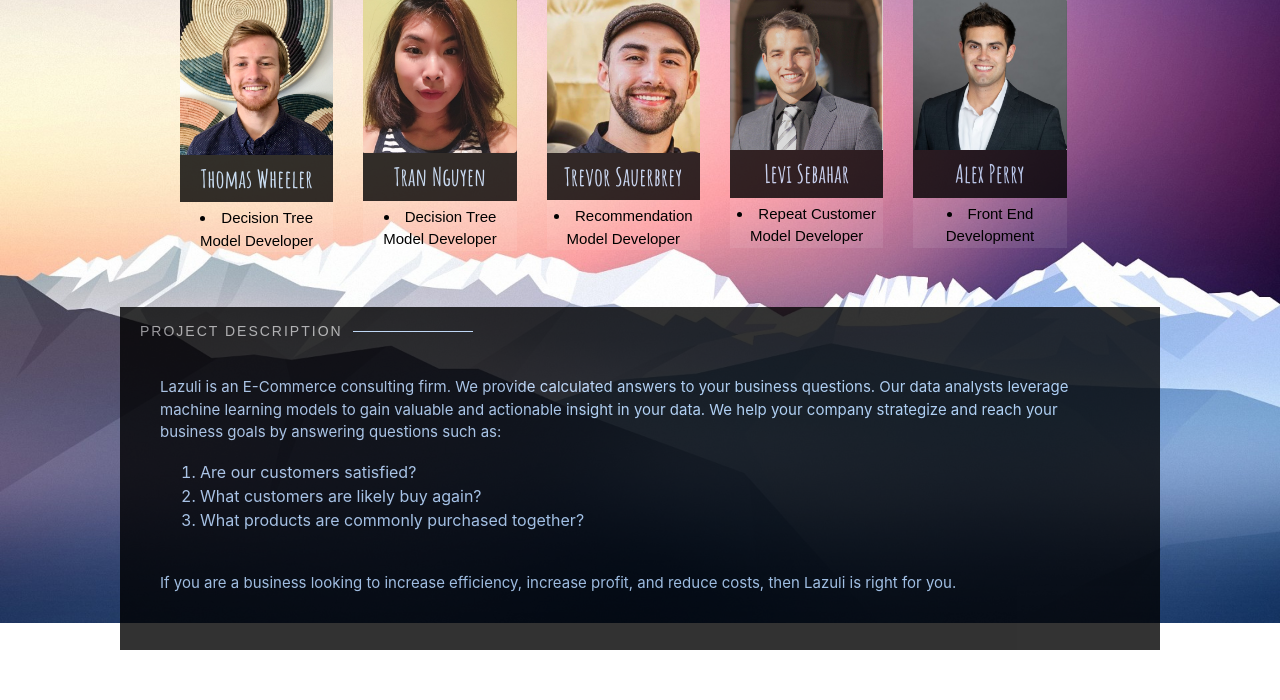
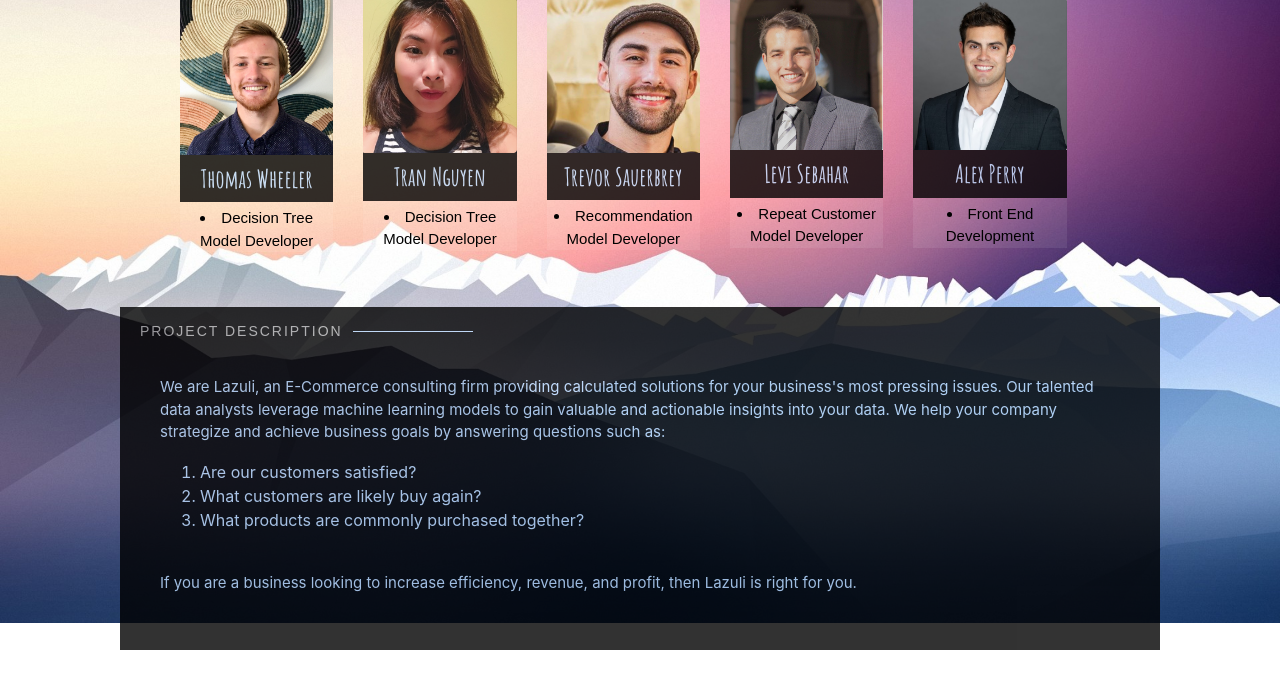
Before and after one commit to lsebahar/Lazuli-Ecommerce-Consulting, a Flask app: page /about.html in a window 1280 px wide. Shown: the part 177-877 px from the top of the page. Run offline with Flask 2, Linux system fonts and the light colour scheme; parts of the project's set-up code (start-up, migrations or seed data) failed here and were passed over; some libraries are stand-ins or nearby versions.

Commit message:
Minor tweaks to HTML

```diff
--- a/Lazuli-Final-Deployment/templates/about.html
+++ b/Lazuli-Final-Deployment/templates/about.html
@@ -114,16 +114,16 @@
         <h2>Project Description</h2>
       </div>
       <div class="container" style ="padding:20px">
-      <p style = "color:#bddbfc;font-size : 15px">Lazuli is an E-Commerce consulting firm. We provide calculated answers to your business questions.
-        Our data analysts leverage machine learning models to gain valuable and actionable insight in your data.
-        We help your company strategize and reach your business goals by answering questions such as:</p>
+      <p style = "color:#bddbfc;font-size : 15px">We are Lazuli, an E-Commerce consulting firm providing calculated solutions for your business's most pressing issues.
+        Our talented data analysts leverage machine learning models to gain valuable and actionable insights into your data.
+        We help your company strategize and achieve business goals by answering questions such as:</p>
         <ol>
         <li style = "color:#bddbfc"> Are our customers satisfied?</li>
         <li style = "color:#bddbfc"> What customers are likely buy again?</li>
         <li style = "color:#bddbfc">What products are commonly purchased together?</li>
         </ol>
       <br>
-        <p style = "color:#bddbfc;font-size : 15px">If you are a business looking to increase efficiency, increase profit, and reduce costs, then Lazuli is right for you.
+        <p style = "color:#bddbfc;font-size : 15px">If you are a business looking to increase efficiency, revenue, and profit, then Lazuli is right for you.
         </p>
       </div>
     </div><!-- End Description -->
--- a/Lazuli-Final-Deployment/templates/landing-page.html
+++ b/Lazuli-Final-Deployment/templates/landing-page.html
@@ -55,8 +55,8 @@
     <div class="row">
     <h1 id="intro">WE ARE LAZULI</h1>
     <br>
-    <p id="summary">Lazuli offers fully managed services that are designed to accerlate the growth of your business. Our
-        hands-on approach and unqiue formula of marketing, technology, and contect solutions create a powerful
+    <p id="summary">Lazuli offers fully managed services that are designed to accelerate the growth of your business. Our
+        hands-on approach and unqiue formula of marketing, technology, and content solutions create a powerful
         system that we implement and manage for you.
     </p>
     </div>
```
Also changed, not shown: 2 other files.
